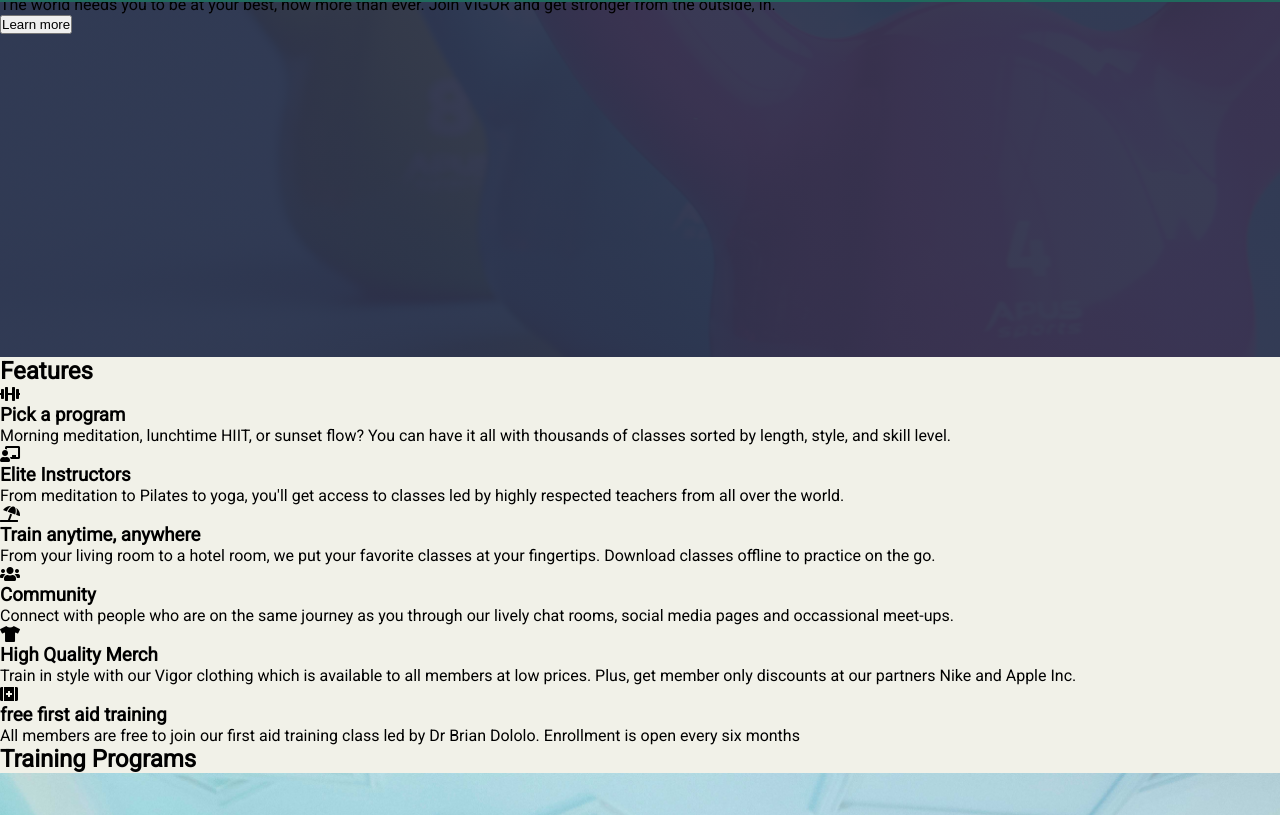
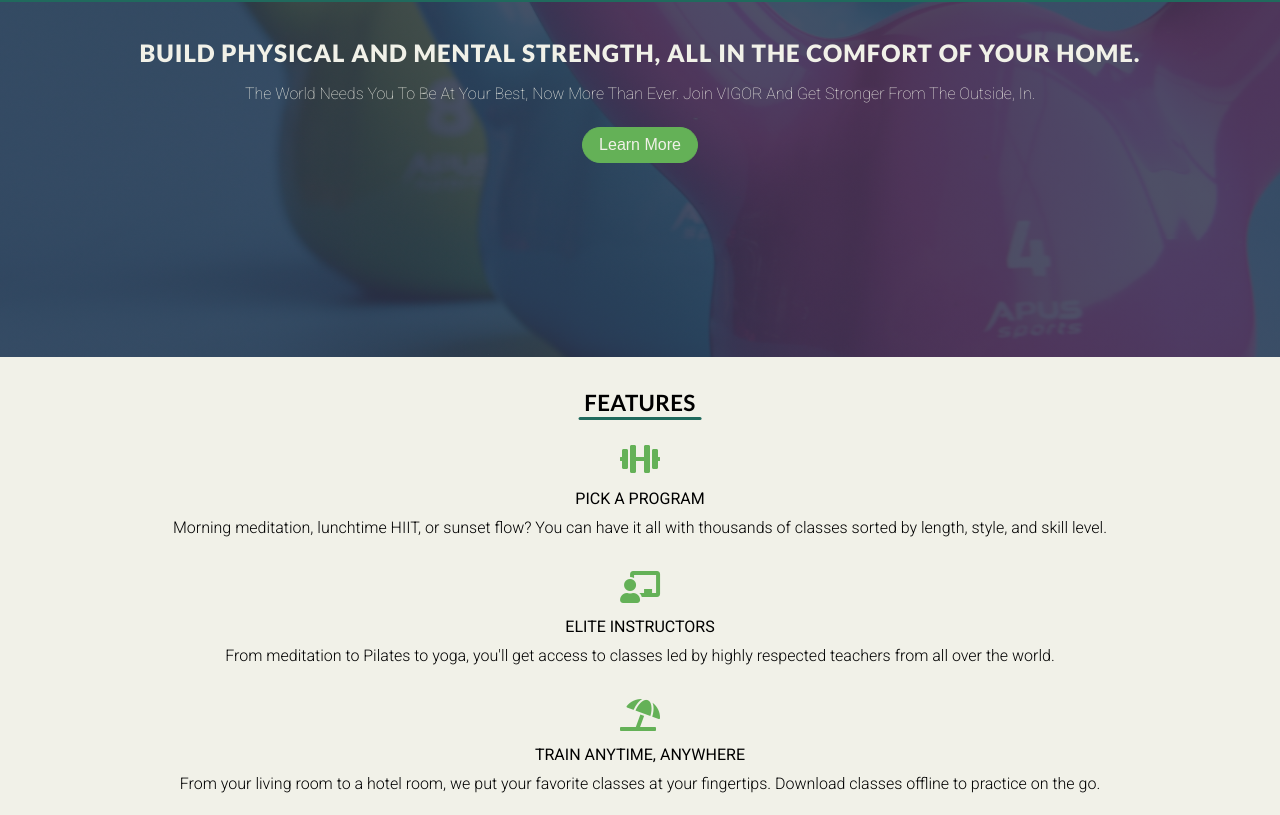
Before and after one commit to georit/vigor-fitness, a plain HTML site: page index.html in a window 1280 px wide. Shown: the part 43-858 px from the top of the page. Drawn offline with Linux system fonts and the light colour scheme.

Commit message:
Style features section

```diff
--- a/css/style.css
+++ b/css/style.css
@@ -40,9 +40,68 @@ a:visited {
   font-size: 1rem;
 }
 
+.btn {
+  padding: 0.5rem 1rem;
+  font-size: 1rem;
+  background-color: var(--secondary-color);
+  border: 1px solid var(--secondary-color);
+  color: var(--primary-background-color);
+  cursor: pointer;
+  border-radius: 25px;
+  -webkit-border-radius: 25px;
+  -moz-border-radius: 25px;
+  -ms-border-radius: 25px;
+  -o-border-radius: 25px;
+  text-transform: capitalize;
+  transition: all 0.2s;
+  -webkit-transition: all 0.2s;
+  -moz-transition: all 0.2s;
+  -ms-transition: all 0.2s;
+  -o-transition: all 0.2s;
+}
+
+.section-title {
+  font-family: var(--big-heading-font-family);
+  font-size: 1.4rem;
+  font-weight: 700;
+  text-align: center;
+  text-transform: uppercase;
+  position: relative;
+  padding-bottom: 0.0625rem;
+  letter-spacing: 0.02rem;
+  margin-bottom: 0.5rem;
+}
+
+.section-title::after {
+  content: "";
+  width: 10%;
+  height: 3px;
+  position: absolute;
+  top: 100%;
+  left: 50%;
+  background-color: var(--secondary-background-color);
+  transform: translateX(-50%);
+  -webkit-transform: translateX(-50%);
+  -moz-transform: translateX(-50%);
+  -ms-transform: translateX(-50%);
+  -o-transform: translateX(-50%);
+  border-radius: 2px;
+  -webkit-border-radius: 2px;
+  -moz-border-radius: 2px;
+  -ms-border-radius: 2px;
+  -o-border-radius: 2px;
+}
+
+.wrapper {
+  display: flex;
+  flex-flow: column wrap;
+  justify-content: space-around;
+  align-items: center;
+}
+
 /* ========= HEADER ========= */
 header {
-  background: linear-gradient(rgba(47, 50, 76, 0.95), rgba(47, 50, 76, 0.95)),
+  background: linear-gradient(rgba(47, 50, 76, 0.85), rgba(47, 50, 76, 0.85)),
     url(/img/header-background-img.jpg);
   background-size: cover;
   background-position: center;
@@ -54,12 +113,14 @@ header {
   display: none;
 }
 
+/* === Logo & nav === */
 .logo-nav {
   background-color: var(--secondary-background-color);
-  padding: 6px 15px;
+  padding: 6px 0;
   position: fixed;
   top: 0;
   width: 100%;
+  z-index: 999;
 }
 
 .logo-nav,
@@ -68,13 +129,25 @@ header {
   flex-direction: column;
 }
 
+.logo {
+  padding: 2.5px 15px 0 5px;
+}
+
 .main-nav {
   display: none;
   margin-left: 0;
+  height: 100vh;
+  padding-top: 5vh;
 }
 
-.logo {
-  padding-top: 2.5px;
+.main-nav .nav-link {
+  padding: 3vh 0 3vh;
+  text-align: center;
+  width: 100%;
+}
+
+.main-nav .nav-link:last-child {
+  background-color: var(--secondary-color);
 }
 
 .hamburger-menu {
@@ -84,9 +157,64 @@ header {
   cursor: pointer;
   font-size: 32px;
   color: var(--primary-background-color);
-  transition: all 0.2s;
+  padding-right: 10px;
 }
 
-.hamburger-menu:hover {
+.main-nav-toggle-show {
+  display: flex;
+  align-items: center;
+}
+
+/* === Heading === */
+.heading {
+  margin: 0 10%;
+  text-align: center;
+  color: var(--primary-background-color);
+  padding-top: 10vh;
+}
+
+.main-title {
+  font-family: var(--big-heading-font-family);
+  text-transform: uppercase;
+  font-size: 1.5rem;
+  font-weight: 900;
+  letter-spacing: 1px;
+  line-height: 1.3;
+  padding-bottom: 2vh;
+}
+
+.sub-title {
+  text-transform: capitalize;
+  font-size: 1rem;
+  line-height: 1.2;
+  font-weight: 100;
+  padding-bottom: 3vh;
+}
+
+/* ========= FEATURES ========= */
+.section-features {
+  padding: 4vh 2%;
+}
+
+.feature {
+  width: 90%;
+  margin: 1rem 0;
+  text-align: center;
+}
+
+.feature-icon {
   color: var(--secondary-color);
+  font-size: 2rem;
 }
+
+.feature-name {
+  font-size: 1rem;
+  font-weight: 400;
+  text-transform: uppercase;
+  padding: 0.625rem 0;
+}
+
+.feature-info {
+  font-weight: 300;
+  line-height: 1.2;
+}
--- a/js/script.js
+++ b/js/script.js
@@ -1,24 +1,30 @@
 /* ========== VARIABLES ========= */
 /* === Main navigation === */
 // Get the navbar
-const logoNav = document.querySelector('.logo-nav');
+const mainNavbar = document.querySelector(".main-nav");
+// Get the nav links
+const navLinks = mainNavbar.querySelectorAll(".nav-link");
+// Get the hamburger menu icon
+const hamburgerMenu = document.querySelector(".hamburger-menu");
+// Get the div containing logo & navbar
+const logoNav = document.querySelector(".logo-nav");
 // Get the offset position of the navbar
 let sticky = logoNav.offsetTop;
 
 /* === Buttons === */
-const btnMoreInfo = document.querySelector('.btn-more-info');
-const backToTop = document.querySelector('.back-to-top');
+const btnMoreInfo = document.querySelector(".btn-more-info");
+const backToTop = document.querySelector(".back-to-top");
 
 /* === Testimonials slideshow === */
 // Prev & next buttons
-const btnPrev = document.querySelector('.btn-prev');
-const btnNext = document.querySelector('.btn-next');
+const btnPrev = document.querySelector(".btn-prev");
+const btnNext = document.querySelector(".btn-next");
 
 // Dots/indicators
-const dot1 = document.querySelector('.dot-1');
-const dot2 = document.querySelector('.dot-2');
-const dot3 = document.querySelector('.dot-3');
-const dot4 = document.querySelector('.dot-4');
+const dot1 = document.querySelector(".dot-1");
+const dot2 = document.querySelector(".dot-2");
+const dot3 = document.querySelector(".dot-3");
+const dot4 = document.querySelector(".dot-4");
 
 // Slide index
 let testimonialIndex = 1;
@@ -28,30 +34,34 @@ showTestimonies(testimonialIndex);
 
 /* ========== FUNCTIONS ========= */
 /* === Main navigation === */
+// Mobile navigation toggle
+function toggleMainNavbar() {
+  mainNavbar.classList.toggle("main-nav-toggle-show");
+}
+
 // Add the sticky class to the navbar when you reach its scroll position. Remove "sticky" when you leave the scroll position
 function stickyNavbar() {
   if (window.pageYOffset >= sticky) {
-        logoNav.classList.add("sticky")
+    logoNav.classList.add("sticky");
   } else {
     logoNav.classList.remove("sticky");
   }
-};
+}
 
 /* === Testimonials slideshow === */
 // Next or prev controls
 function plusTestimonies(n) {
-    showTestimonies(testimonialIndex += n);
-};
+  showTestimonies((testimonialIndex += n));
+}
 
 // Image control
 function currentTestimony(n) {
-    showTestimonies(testimonialIndex = n);
-};
+  showTestimonies((testimonialIndex = n));
+}
 
 function showTestimonies(n) {
-
-    let testimonies = document.getElementsByClassName('testimonial');
-    let dots = document.getElementsByClassName('dot');
+  let testimonies = document.getElementsByClassName("testimonial");
+  let dots = document.getElementsByClassName("dot");
 
   if (n > testimonies.length) {
     testimonialIndex = 1;
@@ -71,58 +81,79 @@ function showTestimonies(n) {
 
   testimonies[testimonialIndex - 1].style.display = "block";
   dots[testimonialIndex - 1].className += " active";
-};
+}
 
 /* === Scroll back to top === */
 function scrollBackToTop() {
-    if (document.body.scrollTop > 2900 || document.documentElement.scrollTop > 2900) {
+  if (
+    document.body.scrollTop > 2900 ||
+    document.documentElement.scrollTop > 2900
+  ) {
     backToTop.style.display = "block";
   } else {
     backToTop.style.display = "none";
   }
-};
+}
 
 /* ========== EVENT LISTENERS ========= */
 /* === Main navigation & back to top === */
-window.addEventListener('scroll', () => {
+window.addEventListener("scroll", () => {
   stickyNavbar();
   scrollBackToTop();
 });
 
+// Show/hide nav links on mobile
+hamburgerMenu.addEventListener("click", () => {
+  if (!mainNavbar.classList.contains("main-nav-toggle-show")) {
+    hamburgerMenu.className = "fas fa-times hamburger-menu";
+  } else {
+    hamburgerMenu.className = "fas fa-bars hamburger-menu";
+  }
+  toggleMainNavbar();
+});
+
+// Add event listener to nav links
+navLinks.forEach((navLink) => {
+  navLink.addEventListener("click", () => {
+    mainNavbar.classList.remove("main-nav-toggle-show");
+    hamburgerMenu.className = "fas fa-bars hamburger-menu";
+  });
+});
+
 /* === Buttons === */
 // More info button
-btnMoreInfo.addEventListener('click', () => {
-    const featuresEl = document.getElementById('features');
+btnMoreInfo.addEventListener("click", () => {
+  const programsEl = document.getElementById("programs");
 
-    featuresEl.scrollIntoView();
+  programsEl.scrollIntoView();
 });
 
 /* === Testimonials slideshow === */
 // Prev & next buttons
-btnPrev.addEventListener('click', () => {
+btnPrev.addEventListener("click", () => {
   plusTestimonies(-1);
 });
 
-btnNext.addEventListener('click', () => {
+btnNext.addEventListener("click", () => {
   plusTestimonies(1);
 });
 
 // Dots/indicators
-dot2.addEventListener('click', () => {
+dot2.addEventListener("click", () => {
   currentTestimony(2);
 });
-dot1.addEventListener('click', () => {
+dot1.addEventListener("click", () => {
   currentTestimony(1);
 });
-dot3.addEventListener('click', () => {
+dot3.addEventListener("click", () => {
   currentTestimony(3);
 });
-dot4.addEventListener('click', () => {
+dot4.addEventListener("click", () => {
   currentTestimony(4);
 });
 
 /* === Scroll back to top === */
-backToTop.addEventListener('click', () => {
+backToTop.addEventListener("click", () => {
   document.documentElement.scrollTop = 0;
   document.body.scrollTop = 0;
 });
```
Also changed, not shown: css/desktop_style.css (+8 -10 lines). Lines whose indentation alone changed are shown as unchanged.
